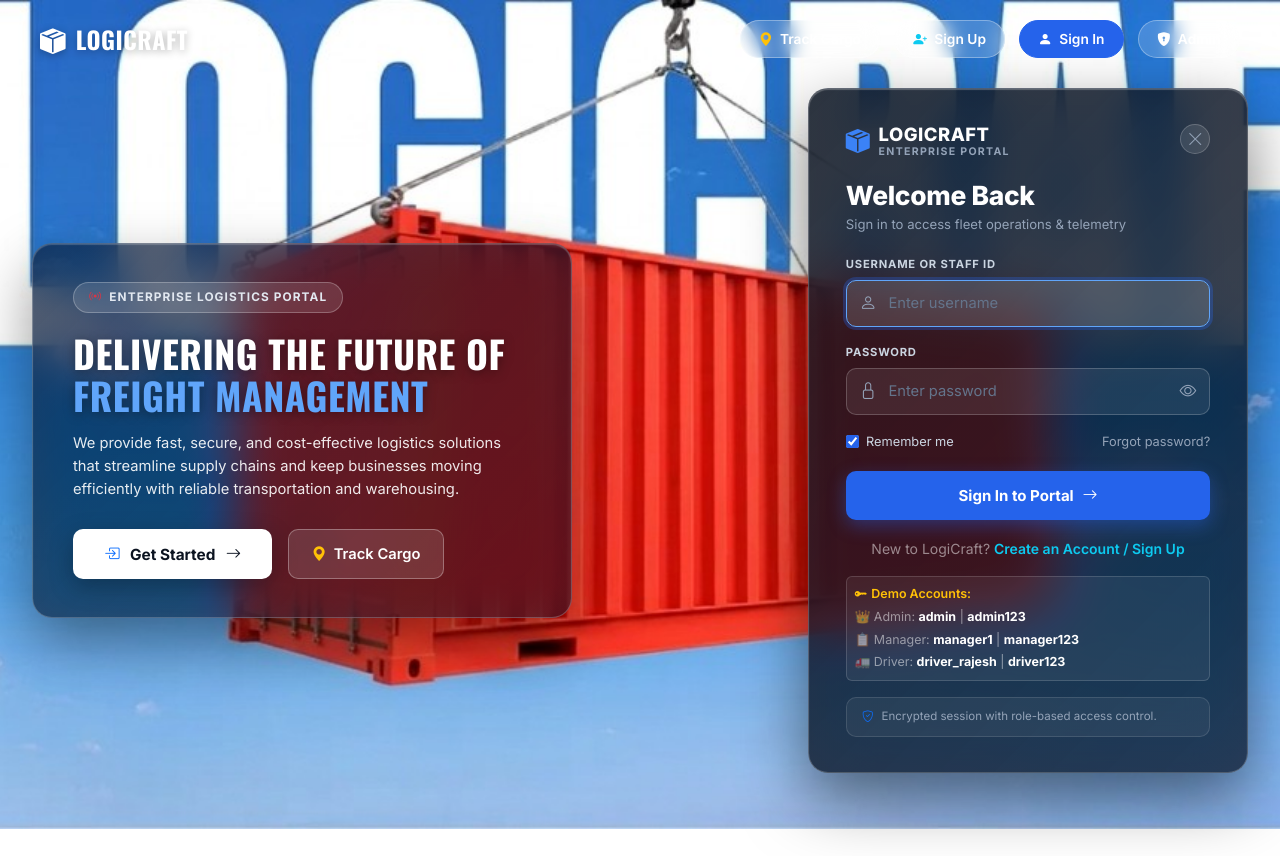
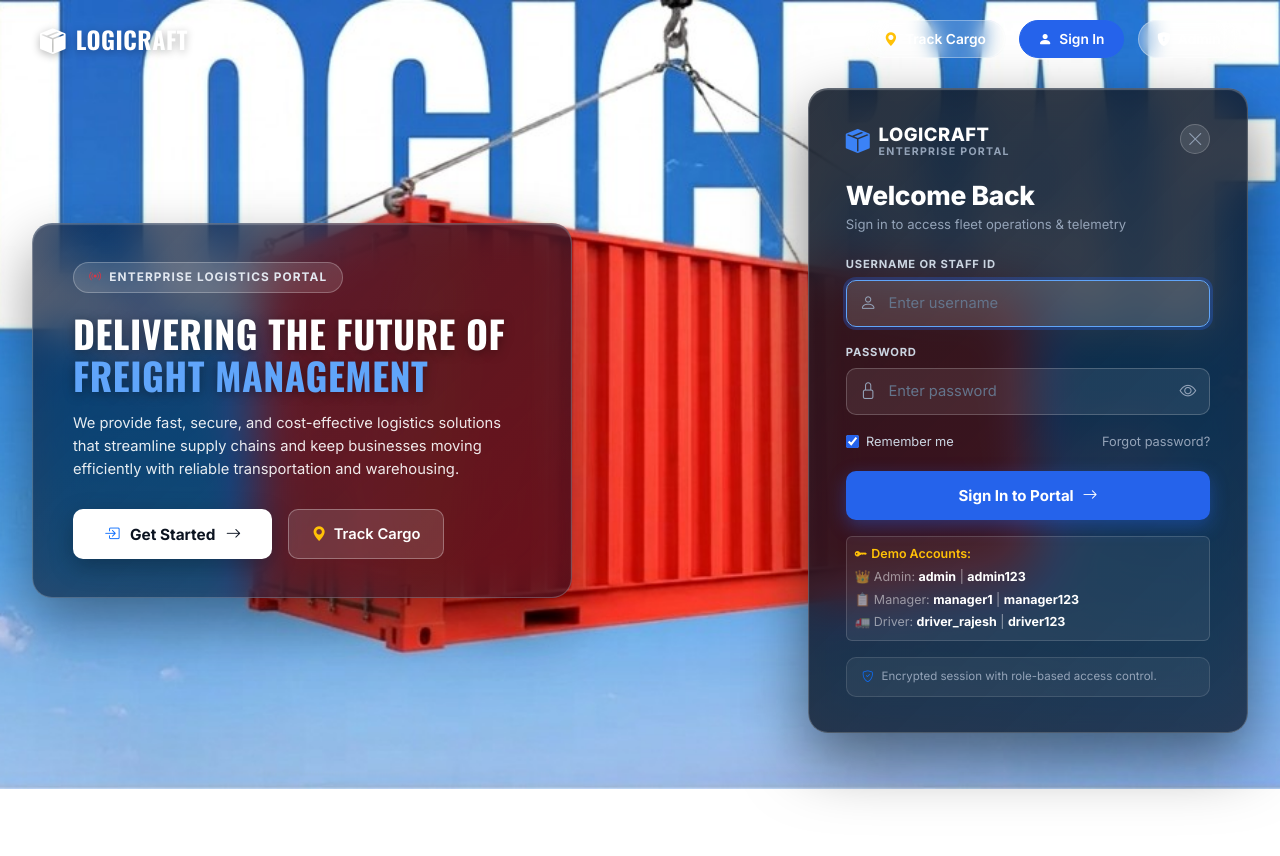
Before and after one commit to Harry18-vk/LogiCraft, a Django app: page /users/login/?next=/users/manage/ in a window 1280 px wide. Shown: the top 856 px of the page. Run offline with Django 5.2, Linux system fonts and the light colour scheme.

Commit message:
style: remove public sign-up links to make portal strictly enterprise admin-managed

```diff
--- a/templates/users/login.html
+++ b/templates/users/login.html
@@ -669,10 +669,6 @@
                 <i class="bi bi-geo-alt-fill text-warning"></i>
                 <span>Track Cargo</span>
             </a>
-            <a href="{% url 'users:register' %}" class="nav-pill-btn">
-                <i class="bi bi-person-plus-fill text-info"></i>
-                <span>Sign Up</span>
-            </a>
             <button type="button" class="nav-pill-btn nav-signin-highlight" onclick="showLoginBox()">
                 <i class="bi bi-person-fill"></i>
                 <span>Sign In</span>
@@ -802,12 +798,6 @@
                                     <i class="bi bi-arrow-right"></i>
                                 </button>
                             </form>
-
-                            <!-- Sign Up Link -->
-                            <div class="text-center mt-3 mb-2">
-                                <span class="text-white-50 small">New to LogiCraft? </span>
-                                <a href="{% url 'users:register' %}" class="text-info fw-semibold small text-decoration-none">Create an Account / Sign Up</a>
-                            </div>
 
                             <!-- Quick Demo Credentials Box -->
                             <div class="mt-3 p-2 rounded" style="background: rgba(255,255,255,0.06); border: 1px solid rgba(255,255,255,0.15); font-size: 0.78rem;">
```
